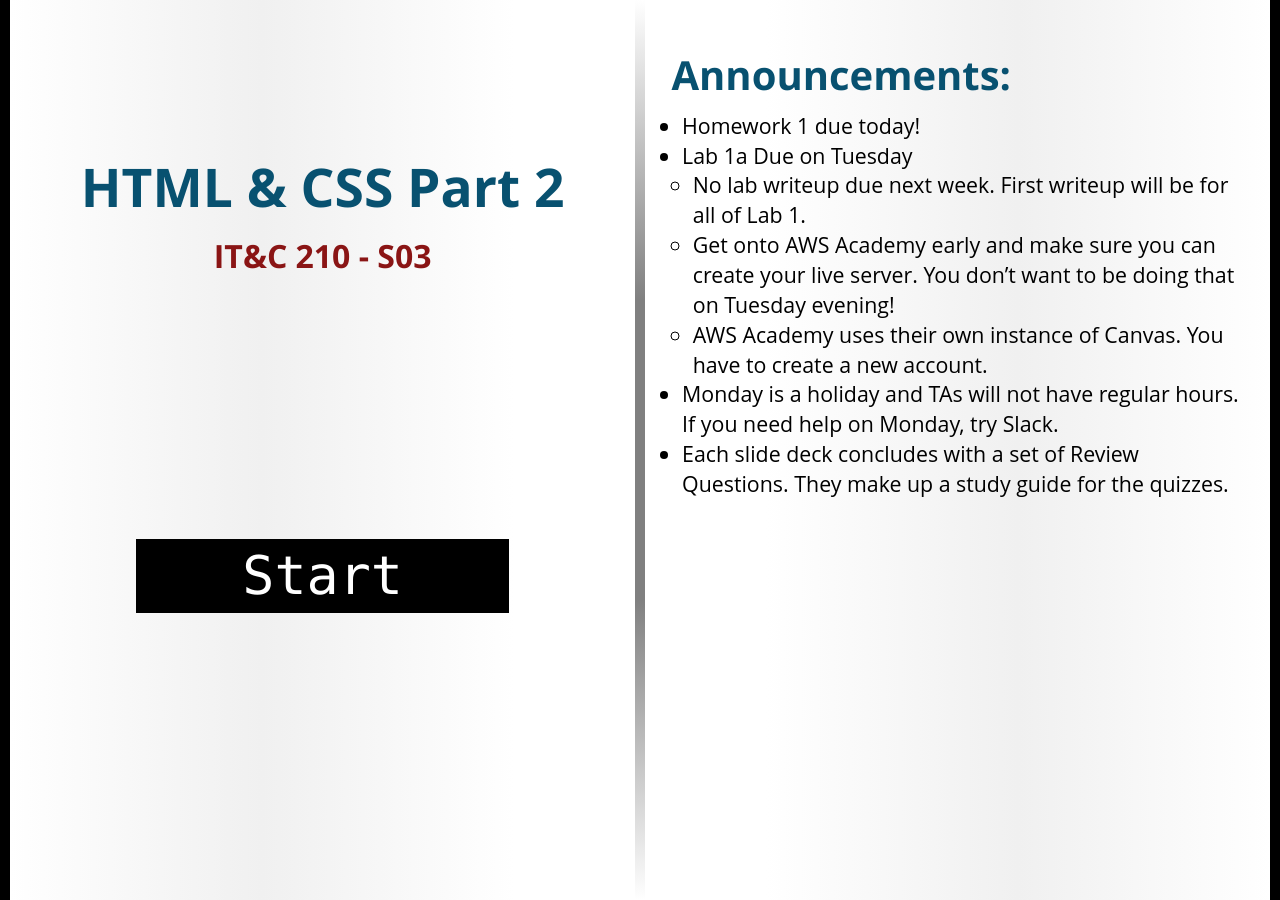
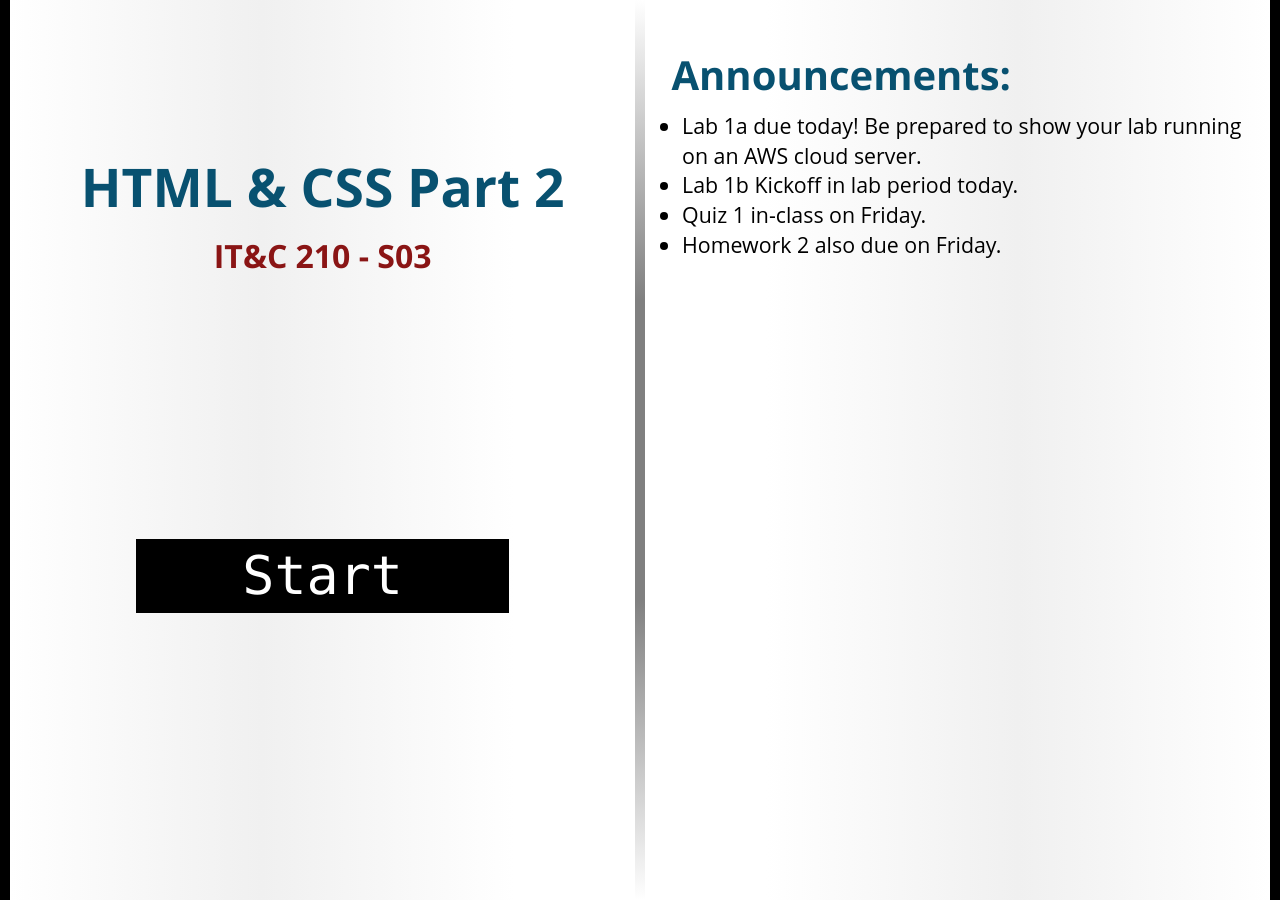
Before and after one commit to BYU-ITC-210/BYU-ITC-210.github.io, a Jekyll site: the page built from _welcome/S03.md, in a window 1280 px wide. Built offline with Jekyll 4.4.1, drawn with Linux system fonts in a browser that asks for light colours; some web fonts are replaced.

Commit message:
Welcome S03

```diff
--- a/_welcome/S03.md
+++ b/_welcome/S03.md
@@ -2,10 +2,7 @@
 title: HTML & CSS Part 2
 session: S03
 ---
-* Homework 1 due today!
-* Lab 1a Due on Tuesday
-    * No lab writeup due next week. First writeup will be for all of Lab 1.
-    * Get onto AWS Academy early and make sure you can create your live server. You don't want to be doing that on Tuesday evening!
-    * AWS Academy uses their own instance of Canvas. You have to create a new account.
-* Monday is a holiday and TAs will not have regular hours. If you need help on Monday, try Slack.
-* Each slide deck concludes with a set of Review Questions. They make up a study guide for the quizzes.
+* Lab 1a due today! Be prepared to show your lab running on an AWS cloud server.
+* Lab 1b Kickoff in lab period today.
+* Quiz 1 in-class on Friday.
+* Homework 2 also due on Friday.
```
